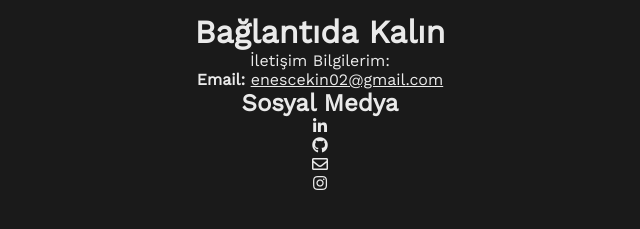
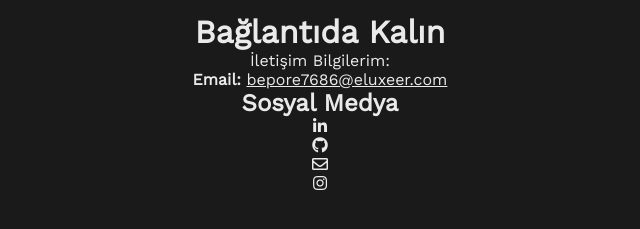
Before and after one commit to enescekin45/Web, a plain HTML site: page index.html in a window 1280 px wide. Shown: the part 2423-2652 px from the top of the page, 320-960 px from the left. Drawn offline with nearby package versions, Linux system fonts and the light colour scheme.

Commit message:
Update index.html

```diff
--- a/index.html
+++ b/index.html
@@ -132,7 +132,7 @@
       <h1>Bağlantıda Kalın</h1>
       <p>İletişim Bilgilerim:</p>
       <p>
-          <strong>Email:</strong> <a href="mailto:enescekin02@gmail.com">enescekin02@gmail.com</a><br>
+          <strong>Email:</strong> <a href="mailto:enescekin02@gmail.com">bepore7686@eluxeer.com</a><br>
       </p>
       <h2>Sosyal Medya</h2>
       <a href="https://www.linkedin.com/in/enes-cekin-6a1061276/" target="_blank">
```
